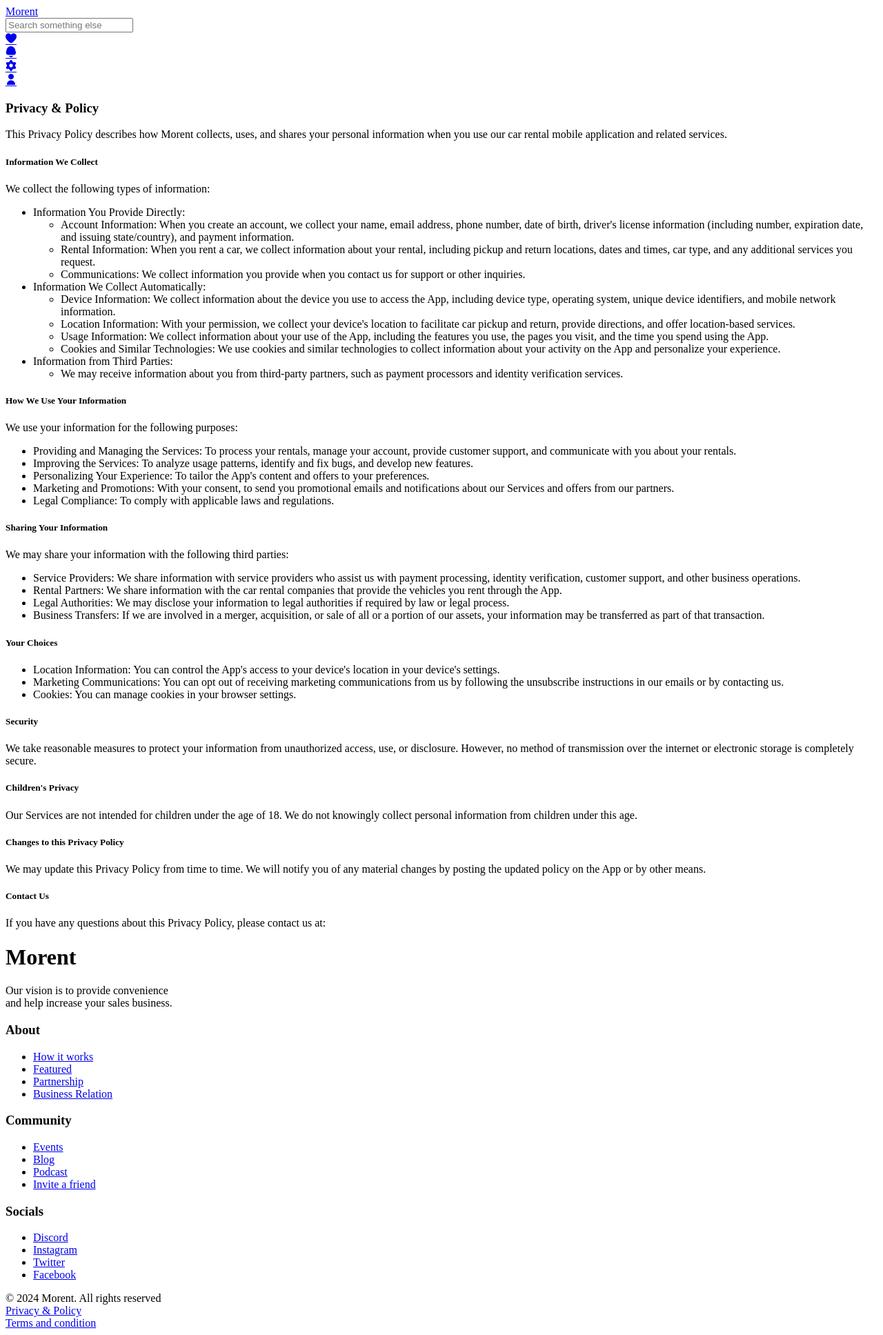
After one commit to yahyaoui-mohamed/Symfony_Rent_Car_App, a Symfony app: template templates/privacy_policy/index.html.twig in a window 1280 px wide. The commit adds this page. Shown: the whole page at 69% size. Run offline with Twig, Linux system fonts and the light colour scheme; the template is opened without the code that fills it, so the values that code supplies are empty; some libraries are stand-ins or nearby versions.

Commit message:
Add features : searchbar, show more car, ....

```diff
--- a/templates/footer.html.twig
+++ b/templates/footer.html.twig
@@ -46,8 +46,8 @@
     <div class="copyright">
       <div class="row">
         <div class="col-lg-8">&copy; <span id="year"></span> Morent. All rights reserved</div>
-        <div class="col-lg-2"><a href="#">Privacy & Policy</a></div>
-        <div class="col-lg-2"><a href="#">Terms and condition</a></div>
+        <div class="col-lg-2"><a href="{{path("app_privacy_policy")}}">Privacy & Policy</a></div>
+        <div class="col-lg-2"><a href="{{path("app_terms_conditions")}}">Terms and condition</a></div>
       </div>
     </div>
   </div>
--- a/templates/navbar.html.twig
+++ b/templates/navbar.html.twig
@@ -4,9 +4,11 @@
 			<a href="{{path("app_index")}}">Morent</a>
 		</div>
 		<div class="search-bar">
-			<input type="text" placeholder="Search something else"/>
+			<input type="text" placeholder="Search something else" id="search"/>
 			<i class="fi fi-rs-search"></i>
 			<i class="fi fi-rs-settings-sliders"></i>
+			<div class="car-search">
+			</div>
 		</div>
 		<div class="settings">
 			<div class="favorite">
@@ -60,4 +62,50 @@
 		});
 	</script> #}
 
+	<script>
+	let carContainer = document.querySelector(".car-search");
+	document.getElementById("search").addEventListener("input", function(){
+		carContainer.style.display = "block";
+		carContainer.innerHTML = "";
+		if(this.value){
+
+			fetch("/search", {
+			method: "POST",
+			 headers: {
+        "Content-Type": "application/json" // Add this header
+    	},
+			body: JSON.stringify({prefix: this.value})
+			}).then((response) => {
+				return response.json();
+			}).then(res => {
+					res.forEach(car => {
+						carContainer.innerHTML +=
+						`
+						<div class="car-item">
+							<div class="row">
+								<div class="col-lg-3">
+									<img src="${car.img}" alt="">
+								</div>
+								<div class="col-lg-6">
+									<a href="/car/${car.id}">${car.name}</a>
+									<span>${car.type}</span>
+								</div>
+								<div class="col-lg-3">
+									<h3>$${car.price}</h3>
+								</div>
+							</div>
+						</div>
+						`
+					});
+			});
+		}
+		else{
+			carContainer.html = "";
+			carContainer.style.display = "none";
+		}
+
+	});
+
+	</script>
+
 {% endblock %}
--- /dev/null
+++ b/templates/privacy_policy/index.html.twig
@@ -0,0 +1,72 @@
+{% extends 'base.html.twig' %}
+
+{% block title %}Morent | Privacy & Policy{% endblock %}
+
+{% block body %}
+{% include "navbar.html.twig" %}
+
+  <div class="container">
+    <h3>Privacy & Policy</h3>
+    <div class="content">
+      <p>This Privacy Policy describes how Morent collects, uses, and shares your personal information when you use our car rental mobile application and related services.</p>
+
+    <h5>Information We Collect</h5>
+    <p>We collect the following types of information:</p>
+    <ul>
+      <li>Information You Provide Directly:</li>
+        <ul>
+          <li>Account Information: When you create an account, we collect your name, email address, phone number, date of birth, driver's license information (including number, expiration date, and issuing state/country), and payment information.</li>
+          <li>Rental Information: When you rent a car, we collect information about your rental, including pickup and return locations, dates and times, car type, and any additional services you request.</li>
+          <li>Communications: We collect information you provide when you contact us for support or other inquiries.</li>
+        </ul>
+      <li>Information We Collect Automatically:</li>
+      <ul>
+        <li>Device Information: We collect information about the device you use to access the App, including device type, operating system, unique device identifiers, and mobile network information. </li>
+        <li>Location Information: With your permission, we collect your device's location to facilitate car pickup and return, provide directions, and offer location-based services.</li>
+        <li>Usage Information: We collect information about your use of the App, including the features you use, the pages you visit, and the time you spend using the App.</li>
+        <li>Cookies and Similar Technologies: We use cookies and similar technologies to collect information about your activity on the App and personalize your experience.</li>
+      </ul>
+      <li>Information from Third Parties:</li>
+      <ul>
+        <li>We may receive information about you from third-party partners, such as payment processors and identity verification services.</li>
+      </ul>
+    </ul>
+    <h5>How We Use Your Information</h5>
+    <p>We use your information for the following purposes:</p>
+    <ul>
+      <li>Providing and Managing the Services: To process your rentals, manage your account, provide customer support, and communicate with you about your rentals.</li>
+      <li>Improving the Services: To analyze usage patterns, identify and fix bugs, and develop new features.</li>
+      <li>Personalizing Your Experience: To tailor the App's content and offers to your preferences.</li>
+      <li>Marketing and Promotions: With your consent, to send you promotional emails and notifications about our Services and offers from our partners.</li>
+      <li>Legal Compliance: To comply with applicable laws and regulations.</li>
+    </ul>
+    <h5>Sharing Your Information</h5>
+    <p>We may share your information with the following third parties:</p>
+    <ul>
+      <li>Service Providers: We share information with service providers who assist us with payment processing, identity verification, customer support, and other business operations.</li>
+      <li>Rental Partners: We share information with the car rental companies that provide the vehicles you rent through the App.</li>
+      <li>Legal Authorities: We may disclose your information to legal authorities if required by law or legal process.</li>
+      <li>Business Transfers: If we are involved in a merger, acquisition, or sale of all or a portion of our assets, your information may be transferred as part of that transaction.</li>
+    </ul>
+    <h5>Your Choices</h5>
+    <ul>
+      <li>Location Information: You can control the App's access to your device's location in your device's settings.</li>
+      <li>Marketing Communications: You can opt out of receiving marketing communications from us by following the unsubscribe instructions in our emails or by contacting us.</li>
+      <li>Cookies: You can manage cookies in your browser settings.</li>
+    </ul>
+    <h5>Security</h5>
+    <p>We take reasonable measures to protect your information from unauthorized access, use, or disclosure. However, no method of transmission over the internet or electronic storage is completely secure.</p>
+    <h5>Children's Privacy</h5>
+    <p>Our Services are not intended for children under the age of 18. We do not knowingly collect personal information from children under this age.</p>
+    <h5>Changes to this Privacy Policy</h5>
+    <p>We may update this Privacy Policy from time to time. We will notify you of any material changes by posting the updated policy on the App or by other means.</p>
+    <h5>Contact Us</h5>
+    <p>If you have any questions about this Privacy Policy, please contact us at:</p>
+  </div>
+</div>
+
+{% include "footer.html.twig" %}
+
+
+
+{% endblock %}
```
Also changed, not shown: assets/styles/_navbar.scss (+32 -0 lines), src/Controller/IndexController.php (+29 -1 lines), src/Controller/PrivacyPolicyController.php (added, +16 -0 lines), src/Controller/SearchController.php (added, +30 -0 lines), src/Controller/TermsConditionsController.php (added, +16 -0 lines), src/Entity/Car.php (+14 -0 lines), src/Repository/CarRepository.php (+9 -0 lines), templates/index/index.html.twig (+119 -0 lines), templates/terms_conditions/index.html.twig (added, +69 -0 lines).
